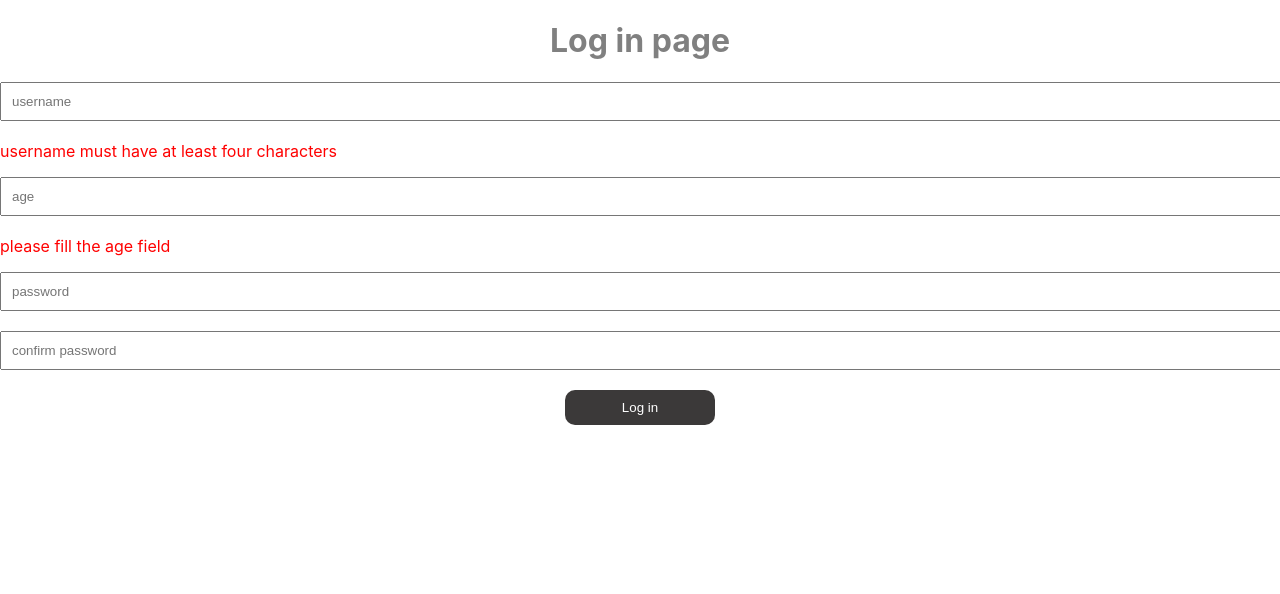
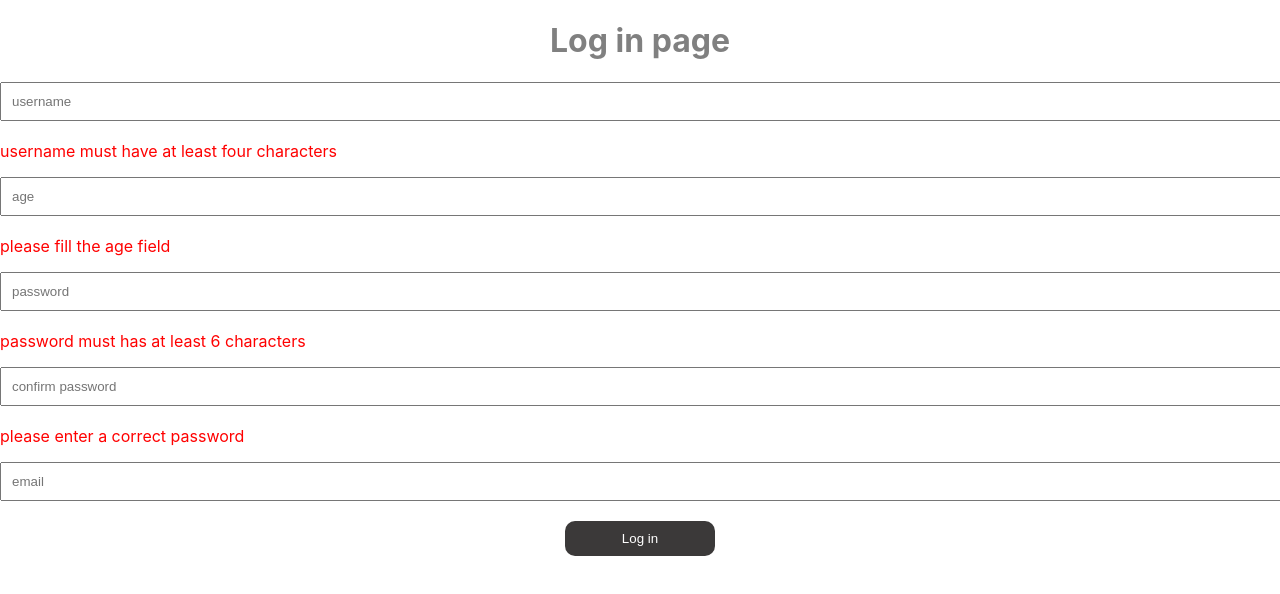
Before and after one commit to MissGhasempour/login-project, a React (Create React App) app: page / in a window 1280 px wide. Shown: the top 594 px of the page. Built offline with nearby package versions, Linux system fonts and the light colour scheme; the HTML template or start-up script is replaced by a standard one.

Commit message:
password's & confirm password's condition set

```diff
--- a/src/Login.js
+++ b/src/Login.js
@@ -3,6 +3,9 @@ const Login = () => {
 
   const [username, setUsername] = useState("");
   const [age, setAge] = useState();
+  const [password, setPassword] = useState([]);
+  const [confirmPassword, setConfirmPassword] = useState([]);
+
   const handleUsername = (e) => {
     // console.log(document)
     setUsername(e.target.value);
@@ -10,6 +13,13 @@ const Login = () => {
   }
   const handleAge = (e) => {
     setAge(e.target.value)
+  }
+  const handlePassword = (e) => {
+    setPassword(e.target.value);
+    // console.log(e)
+  }
+  const handleConfirmPassword = (e) => {
+    setConfirmPassword(e.target.value);
   }
   return (
     <>
@@ -20,8 +30,11 @@ const Login = () => {
         {!age ? <p style={{color:'red'}}>please fill the age field</p> : null}
         <p style={{color:'red'}}>{age < 12 ? <span>your age at least must be 12 years old</span> : null}</p>
         <p style={{color:'red'}}>{ age > 100 ? <span>please enter a correct age!</span> : null}</p>
-        <input type="password" placeholder="password" />
-        <input type="password" placeholder="confirm password" />
+        <input type="password" placeholder="password" onChange={handlePassword} />
+        {password.length < 6 ? <p style={{color:'red'}}>password must has at least 6 characters</p> : <mark>done!</mark>}
+        <input type="password" placeholder="confirm password" onChange={handleConfirmPassword} />
+        {confirmPassword !== password ? <p style={{ color: 'red' }}>please enter a correct password</p> : <mark>done!</mark>}
+        <input type="email" placeholder="email"/>
         <input type="submit" value='Log in' className="submit"/>
       </form>
 
```
